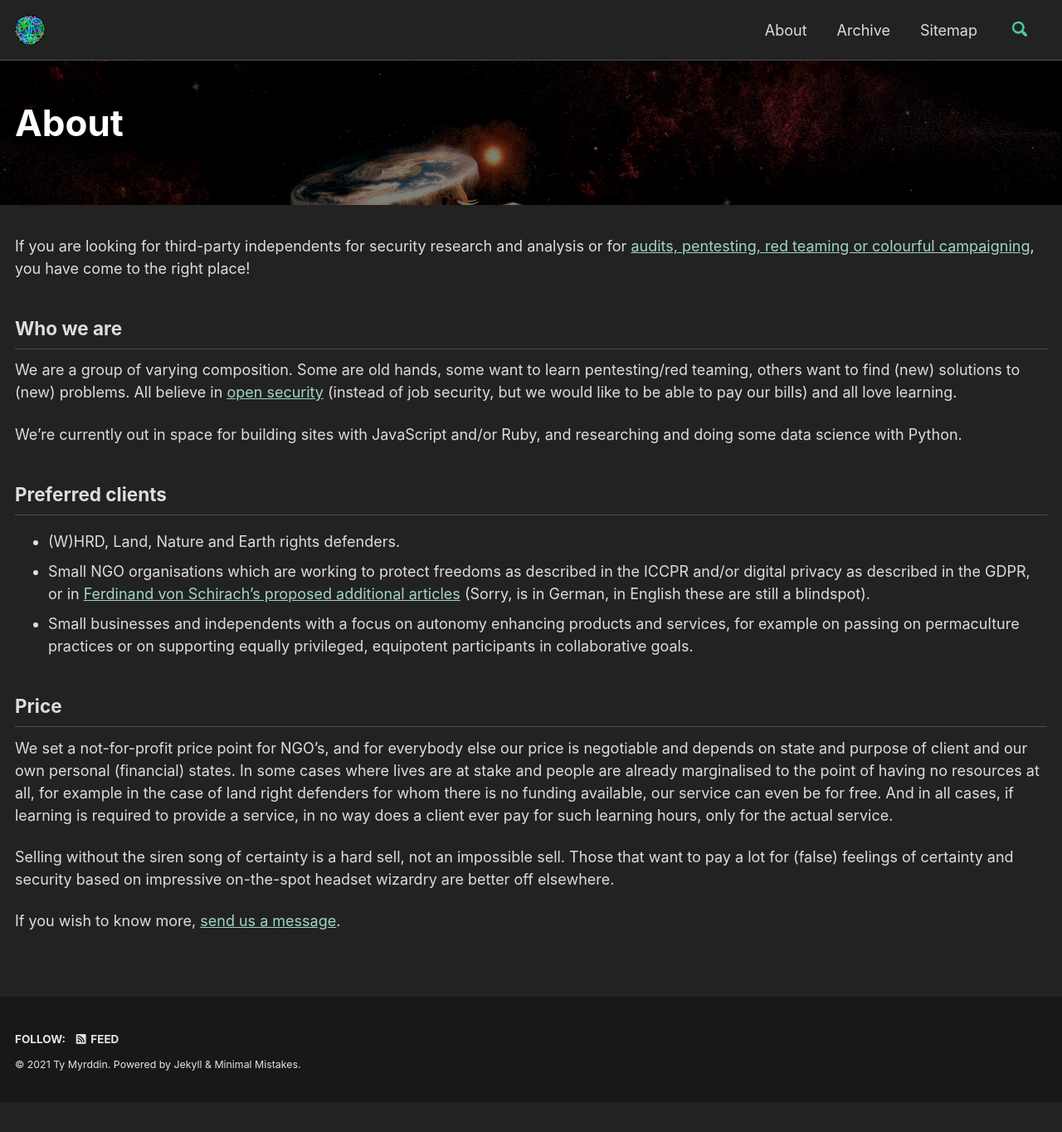
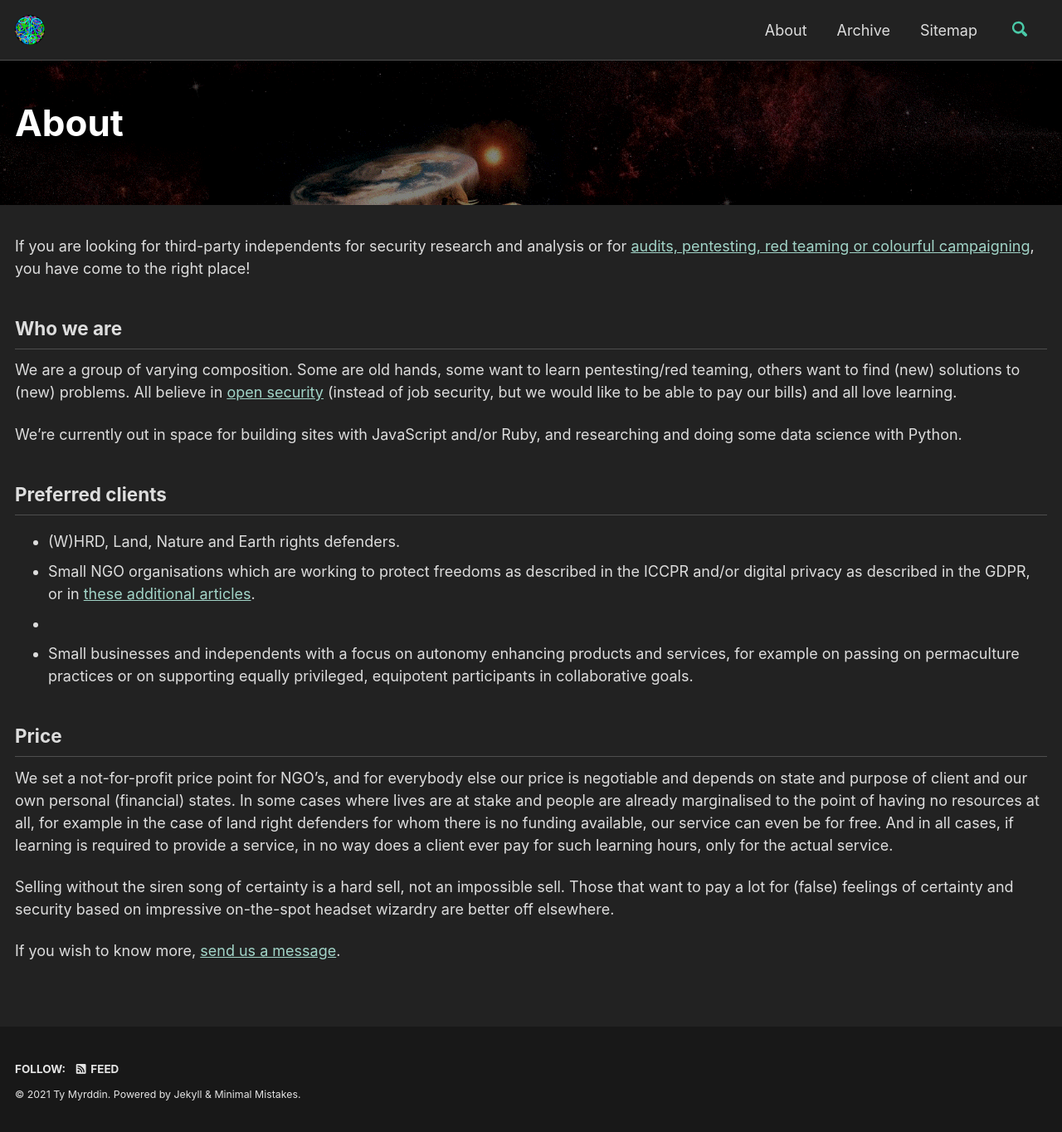
Before and after one commit to tymyrddin/tymyrddin.github.io, a Jekyll site: the page built from _pages/about.md, in a window 1280 px wide. Shown: the whole page at 83% size. Built offline with Jekyll 4.4.1, drawn with Linux system fonts in a browser that asks for light colours; cached includes are drawn as plain includes; before the commit the page ends 1328 px from its top, so only the background shows below that.

Commit message:
New human rights articles

```diff
--- a/_pages/about.md
+++ b/_pages/about.md
@@ -22,7 +22,8 @@ We're currently out in space for building sites with JavaScript and/or Ruby, and
 ## Preferred clients
 
 * (W)HRD, Land, Nature and Earth rights defenders.
-* Small NGO organisations which are working to protect freedoms as described in the ICCPR and/or digital privacy as described in the GDPR, or in [Ferdinand von Schirach's proposed additional articles](https://www.lto.de/recht/hintergruende/h/eu-grundrechte-charta-projekt-jeder-mensch-schirach-klinger-karpenstein-eugh-umweltschutz-digitalisierung-grundrechtsklage/) (Sorry, is in German, in English these are still a blindspot).
+* Small NGO organisations which are working to protect freedoms as described in the ICCPR and/or digital privacy as described in the GDPR, or in [these additional articles](https://you.wemove.eu/campaigns/for-new-fundamental-rights-in-europe).
+*
 * Small businesses and independents with a focus on autonomy enhancing products and services, for example on passing on permaculture practices or on supporting equally privileged, equipotent participants in collaborative goals.
 
 ## Price
```
